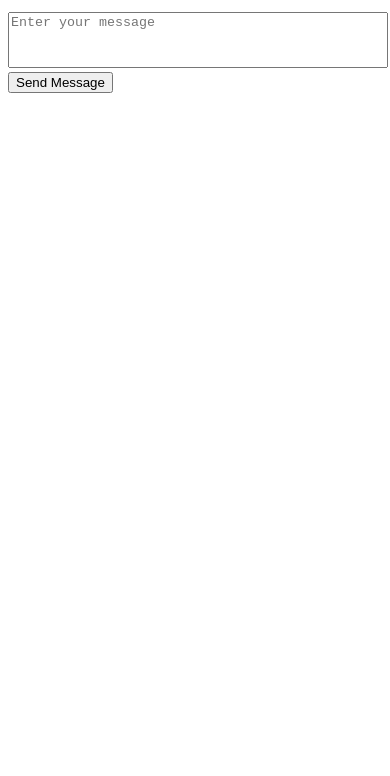
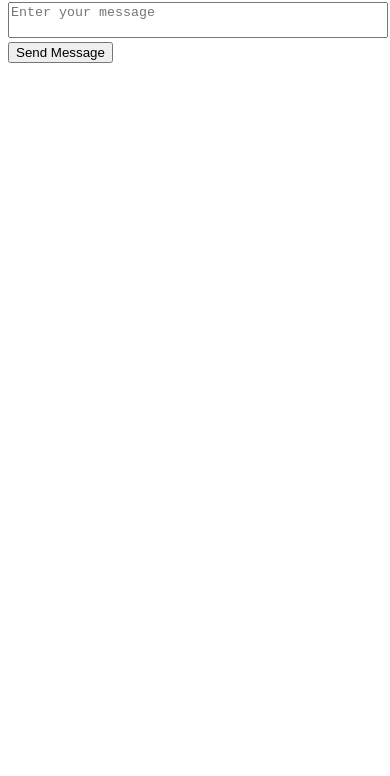
Before and after one commit to waleedAbuQalbeen/telegram-message-sender, a plain HTML site: page index.html in a window 390 px wide. Shown: the part 68-844 px from the top of the page. Drawn offline with Linux system fonts and the light colour scheme.

Commit message:
Update index.html

```diff
--- a/index.html
+++ b/index.html
@@ -5,12 +5,23 @@
     <title>Telegram Message Sender</title>
     <meta name="viewport" content="width=device-width, initial-scale=1">
     <style>
+         body {
+            font-size: 16px;
+        }
         /* Add this CSS in the head section to style the textarea */
         textarea {
             width: 100%;
             height: 50px;
             resize: none; /* Prevent manual resizing */
             overflow-y: hidden; /* Hide vertical scrollbar */
+        }
+        @media screen and (max-width: 768px) {
+            body {
+                font-size: 14px;
+            }
+            textarea {
+                height: 30px;
+            }
         }
     </style>
 
```
